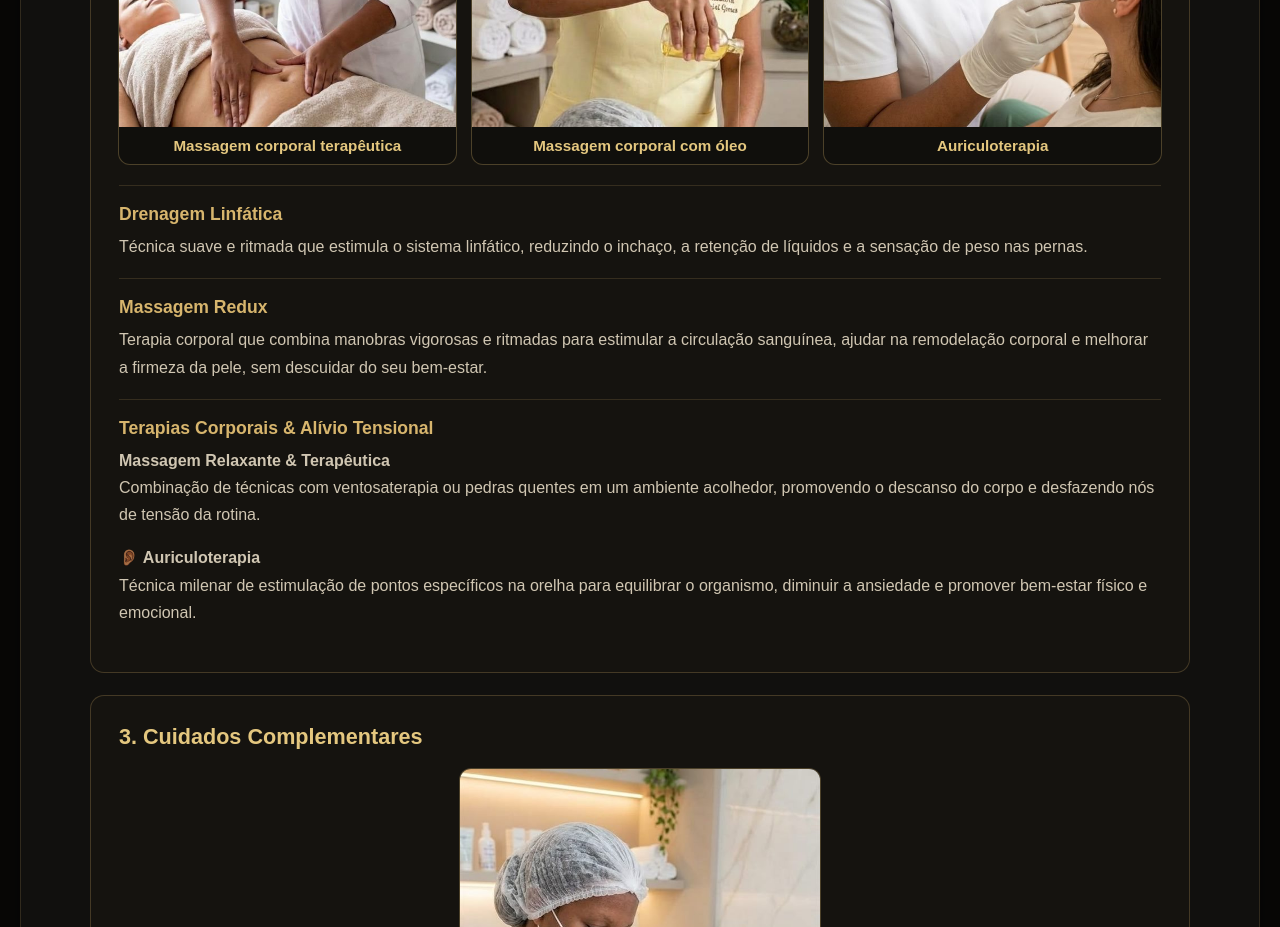
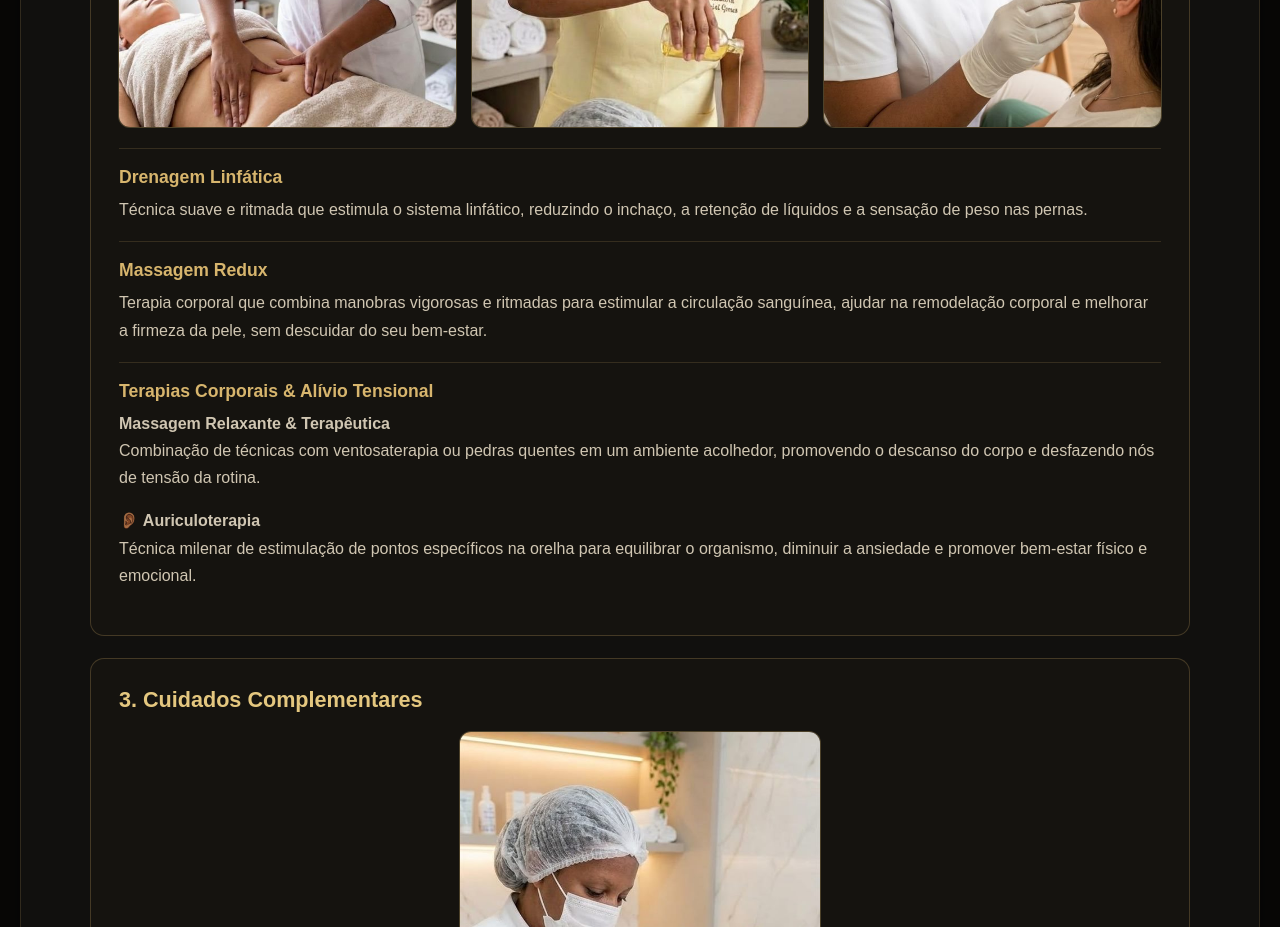
Before and after one commit to leizianegcampos-sudo/leizigomes, a plain HTML site: page index.html in a window 1280 px wide. Shown: the part 4140-5067 px from the top of the page. Drawn offline with Linux system fonts and the light colour scheme.

Commit message:
Remove body-care photo captions
Co-authored-by: Copilot <223556219+Copilot@users.noreply.github.com>

```diff
--- a/index.html
+++ b/index.html
@@ -173,15 +173,12 @@
                 <div class="servico-grupo-fotos">
                     <figure class="servico-grupo-foto">
                         <img src="servico-massagem-corporal-maos.jpg" alt="Leizi realizando uma massagem corporal terapêutica">
-                        <figcaption>Massagem corporal terapêutica</figcaption>
                     </figure>
                     <figure class="servico-grupo-foto">
                         <img src="servico-massagem-com-oleo.jpg" alt="Leizi aplicando óleo durante uma massagem corporal">
-                        <figcaption>Massagem corporal com óleo</figcaption>
                     </figure>
                     <figure class="servico-grupo-foto">
                         <img src="servico-auriculoterapia.jpg" alt="Leizi realizando auriculoterapia em uma cliente">
-                        <figcaption>Auriculoterapia</figcaption>
                     </figure>
                 </div>
                 <article class="servico">
```
